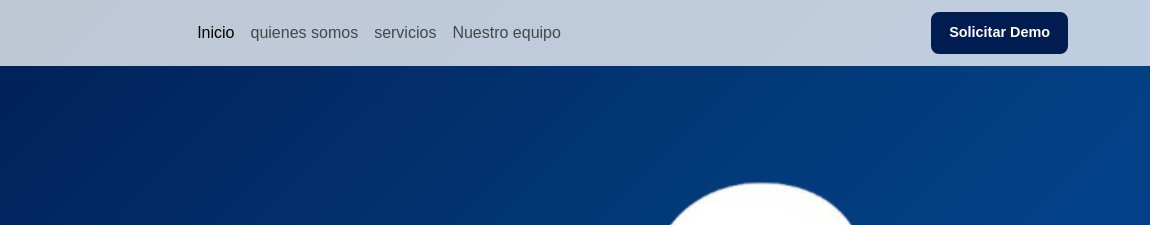
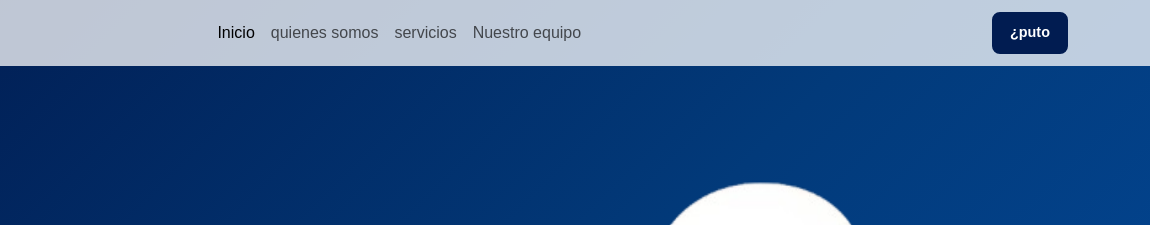
Before and after one commit to Nightdragoon/web_sai, a website: page index.html in a window 1280 px wide. Shown: the top 225 px of the page, 130-1280 px from the left. Drawn offline with nearby package versions, Linux system fonts and the light colour scheme.

Commit message:
sdf
adsf

```diff
--- a/index.html
+++ b/index.html
@@ -59,7 +59,7 @@
                     </ul>
 
                     <!-- Botón CTA -->
-                    <a href="mailto:contacto@sai.com" class="btn btn-primary btn-demo">Solicitar Demo</a>
+                    <a href="mailto:contacto@sai.com" class="btn btn-primary btn-demo">¿puto</a>
                 </div>
             </div>
         </nav>
```
